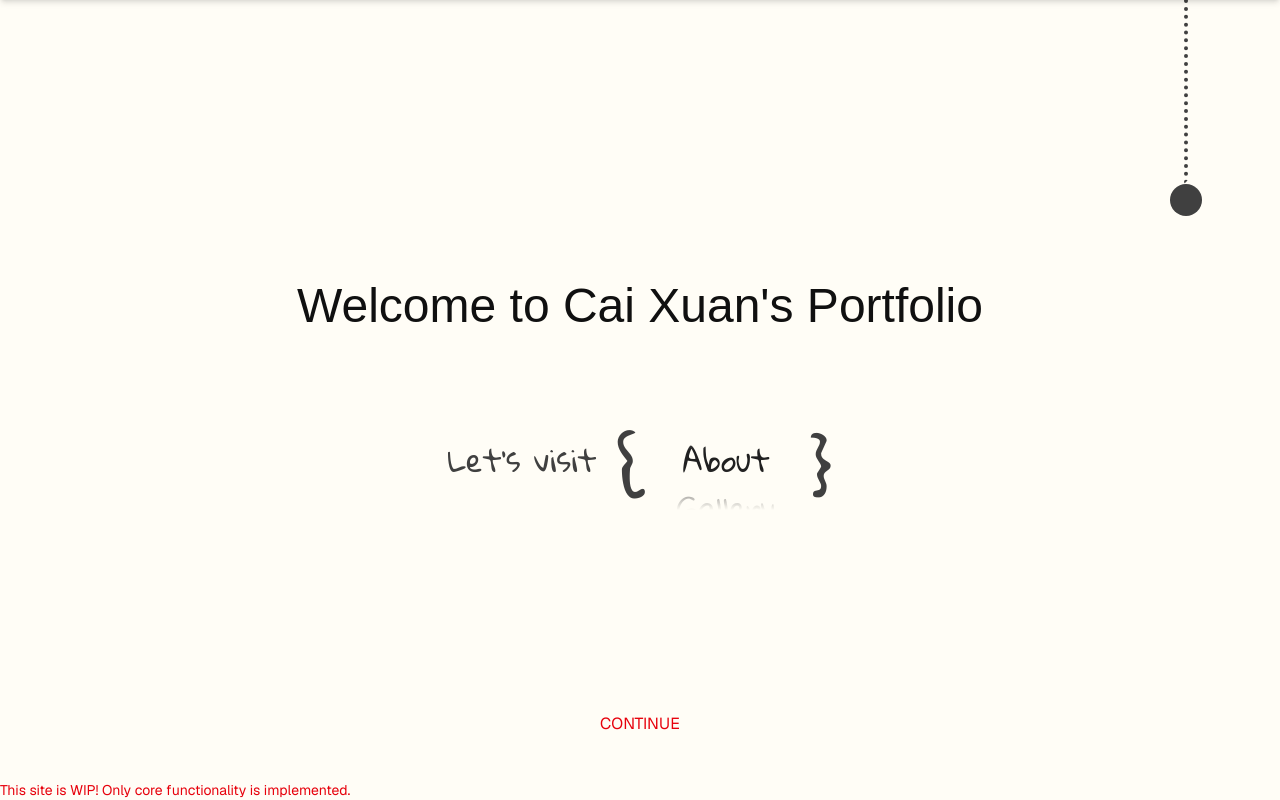
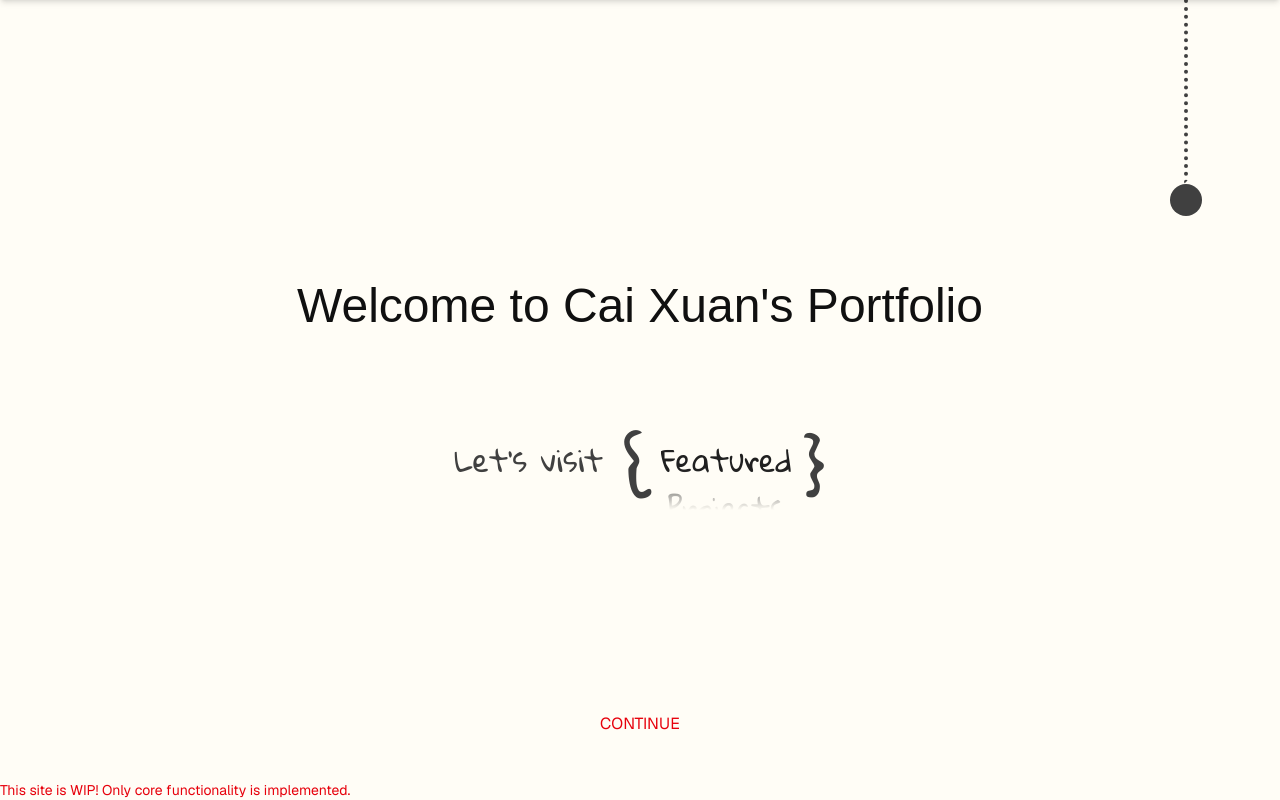
Before and after one commit to Exrion/exrions-portfolio, a Next.js app in the folder exrions-portfolio/: page / in a window 1280 px wide. Built offline with nearby package versions, Linux system fonts and the light colour scheme; a web font is replaced by a local one.

Commit message:
updatedd route names and refactored to constants

```diff
--- a/exrions-portfolio/package.json
+++ b/exrions-portfolio/package.json
@@ -18,6 +18,8 @@
     "radix-ui": "^1.4.3",
     "react": "19.2.4",
     "react-dom": "19.2.4",
+    "remark": "^15.0.1",
+    "remark-html": "^16.0.1",
     "shadcn": "^4.5.0",
     "tailwind-merge": "^3.5.0",
     "tw-animate-css": "^1.4.0"
--- a/exrions-portfolio/src/app/_Components/homeScrollSelection.tsx
+++ b/exrions-portfolio/src/app/_Components/homeScrollSelection.tsx
@@ -2,6 +2,7 @@
 import { fingerPaint, gloriaHallelujah } from "../fonts";
 import { useRef } from "react";
 import { redirect } from "next/navigation";
+import { STR_LINK1_ROUTE, STR_LINK1_TITLE, STR_LINK2_ROUTE, STR_LINK2_TITLE, STR_LINK3_ROUTE, STR_LINK3_TITLE } from "../_Utilities/constants";
 
 export function CheckWithinViewVertical(element: HTMLDivElement, parent: HTMLElement | null): boolean {
     if (element != null) {
@@ -27,12 +28,12 @@ export function CheckWithinViewVertical(element: HTMLDivElement, parent: HTMLEle
 
 export function PathFromString(location: string): string {
     switch (location) {
-        case "about":
-            return "/about";
-        case "gallery":
-            return "/gallery";
-        case "showcases":
-            return "/showcases";
+        case STR_LINK1_TITLE:
+            return STR_LINK1_ROUTE;
+        case STR_LINK2_TITLE:
+            return STR_LINK2_ROUTE;
+        case STR_LINK3_TITLE:
+            return STR_LINK3_ROUTE;
         default:
             return "";
     }
@@ -45,11 +46,11 @@ export default function HomeScrollSelection() {
 
     function CheckActiveSelection(): string {
         if (about.current != null && CheckWithinViewVertical(about.current, about.current.parentElement))
-            return "about";
+            return STR_LINK1_TITLE;
         if (gallery.current != null && CheckWithinViewVertical(gallery.current, gallery.current.parentElement))
-            return "gallery";
+            return STR_LINK2_TITLE;
         if (showcases.current != null && CheckWithinViewVertical(showcases.current, showcases.current.parentElement))
-            return "showcases";
+            return STR_LINK3_TITLE;
         return "";
     }
 
@@ -88,7 +89,7 @@ export default function HomeScrollSelection() {
                                 id="about"
                             >
                                 <p>
-                                    About
+                                    {STR_LINK1_TITLE}
                                 </p>
                             </div>
                             <div
@@ -97,7 +98,7 @@ export default function HomeScrollSelection() {
                                 id="gallery"
                             >
                                 <p>
-                                    Gallery
+                                    {STR_LINK2_TITLE}
                                 </p>
                             </div>
                             <div
@@ -106,7 +107,7 @@ export default function HomeScrollSelection() {
                                 id="showcases"
                             >
                                 <p>
-                                    Showcases
+                                    {STR_LINK3_TITLE}
                                 </p>
                             </div>
                         </div>
--- a/exrions-portfolio/src/app/_Layouts/navbar.tsx
+++ b/exrions-portfolio/src/app/_Layouts/navbar.tsx
@@ -5,6 +5,7 @@ import PullChain from "./_Navbar/pullChain";
 import Link from "next/link";
 import { gloriaHallelujah } from "../fonts";
 import CenterUnderline from "@/components/fancy/text/underline-center";
+import { STR_INDEX_ROUTE, STR_INDEX_TITLE, STR_LINK1_ROUTE, STR_LINK1_TITLE, STR_LINK2_ROUTE, STR_LINK2_TITLE, STR_LINK3_ROUTE, STR_LINK3_TITLE } from '../_Utilities/constants';
 
 export default function Navbar() {
     const [navState, setNavState] = useState<boolean>(false)
@@ -20,39 +21,39 @@ export default function Navbar() {
                     <div className={`w-full h-60 z-10 bg-[#FFFDF6] shadow-md`}>
                         <div className={`flex flex-col flex-1 items-center justify-center ${gloriaHallelujah.className} text-primary text-xl gap-6 h-full`}>
                             <Link
-                                href={`/`}
+                                href={STR_INDEX_ROUTE}
                                 onClick={() => { setNavState(false) }}
                                 className={``}
                             >
                                 <CenterUnderline underlinePaddingRatio={0.1}>
-                                    Home
+                                    {STR_INDEX_TITLE}
                                 </CenterUnderline>
                             </Link>
                             <Link
-                                href={`/about`}
+                                href={STR_LINK1_ROUTE}
                                 onClick={() => { setNavState(false) }}
                                 className={``}
                             >
                                 <CenterUnderline underlinePaddingRatio={0.1}>
-                                    About
+                                    {STR_LINK1_TITLE}
                                 </CenterUnderline>
                             </Link>
                             <Link
-                                href={`/gallery`}
+                                href={STR_LINK2_ROUTE}
                                 onClick={() => { setNavState(false) }}
                                 className={``}
                             >
                                 <CenterUnderline underlinePaddingRatio={0.1}>
-                                    Gallery
+                                    {STR_LINK2_TITLE}
                                 </CenterUnderline>
                             </Link>
                             <Link
-                                href={`/showcases`}
+                                href={STR_LINK3_ROUTE}
                                 onClick={() => { setNavState(false) }}
                                 className={``}
                             >
                                 <CenterUnderline underlinePaddingRatio={0.1}>
-                                    Showcases
+                                    {STR_LINK3_TITLE}
                                 </CenterUnderline>
                             </Link>
                         </div>
--- a/exrions-portfolio/src/app/_Utilities/constants.tsx
+++ b/exrions-portfolio/src/app/_Utilities/constants.tsx
@@ -0,0 +1,11 @@
+export const STR_NAME = "Lim Cai Xuan";
+
+export const STR_INDEX_TITLE = "Home";
+export const STR_LINK1_TITLE = "Featured";
+export const STR_LINK2_TITLE = "Projects";
+export const STR_LINK3_TITLE = "About";
+
+export const STR_INDEX_ROUTE = "/";
+export const STR_LINK1_ROUTE = "/featured";
+export const STR_LINK2_ROUTE = "/projects";
+export const STR_LINK3_ROUTE = "/about";
--- a/exrions-portfolio/src/app/gallery/page.tsx
+++ b/exrions-portfolio/src/app/featured/page.tsx
@@ -1,13 +1,13 @@
 import { fingerPaint } from "../fonts";
 
-export default function Gallery() {
+export default function Featured() {
     return (
         <>
-            <div className={`h-full w-full`}>
+            <div className={`h-full w-full -z-1`}>
                 {/* Centered Title and Subtitle */}
                 <div className={`absolute flex flex-col flex-1 items-center justify-center h-full w-full gap-6 sm:gap-7 md:gap-8`}>
                     <h1 className={`${fingerPaint.className} text-primary text-4xl sm:text-5xl md:text-6xl`}>
-                        Gallery
+                        Featured
                     </h1>
                     <h2 className={`${fingerPaint.className} text-secondary text-md sm:text-lg md:text-xl w-1/2 sm:w-1/3 text-center`}>
                         A collection of my work, some personal, and some from academic projects.
--- /dev/null
+++ b/exrions-portfolio/src/app/projects/page.tsx
@@ -0,0 +1,7 @@
+export default function Projects() {
+    return (
+        <>
+            Projects
+        </>
+    );
+}
--- a/exrions-portfolio/src/app/showcases/page.tsx
+++ /dev/null
@@ -1,7 +0,0 @@
-export default function Showcases() {
-    return (
-        <>
-            Showcases
-        </>
-    );
-}
```
Also changed, not shown: exrions-portfolio/src/app/featured/layout.tsx (renamed from exrions-portfolio/src/app/gallery/layout.tsx), exrions-portfolio/src/app/projects/layout.tsx (renamed from exrions-portfolio/src/app/showcases/layout.tsx), 1 other file (tests, documents, lock files or other folders).
